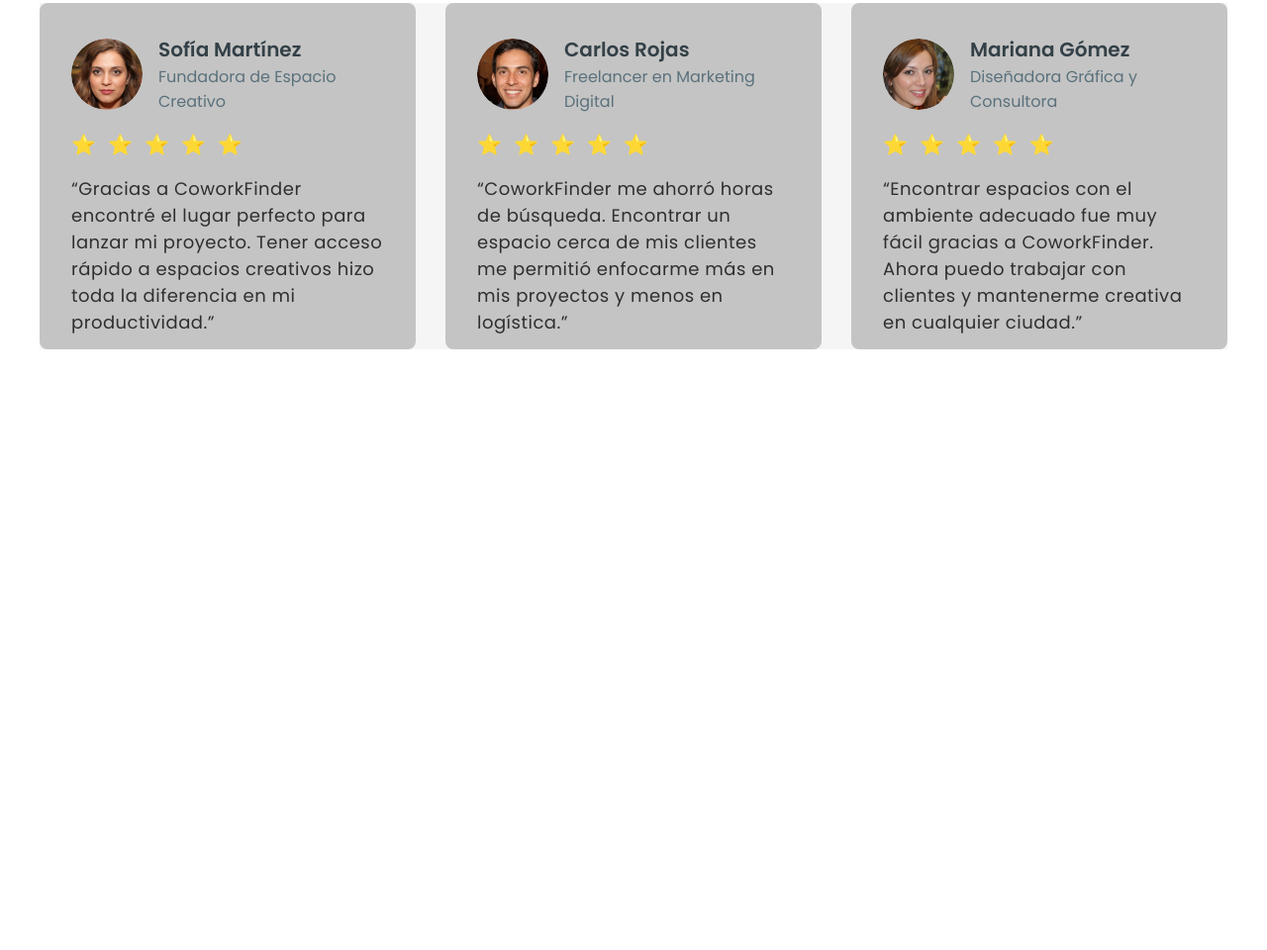
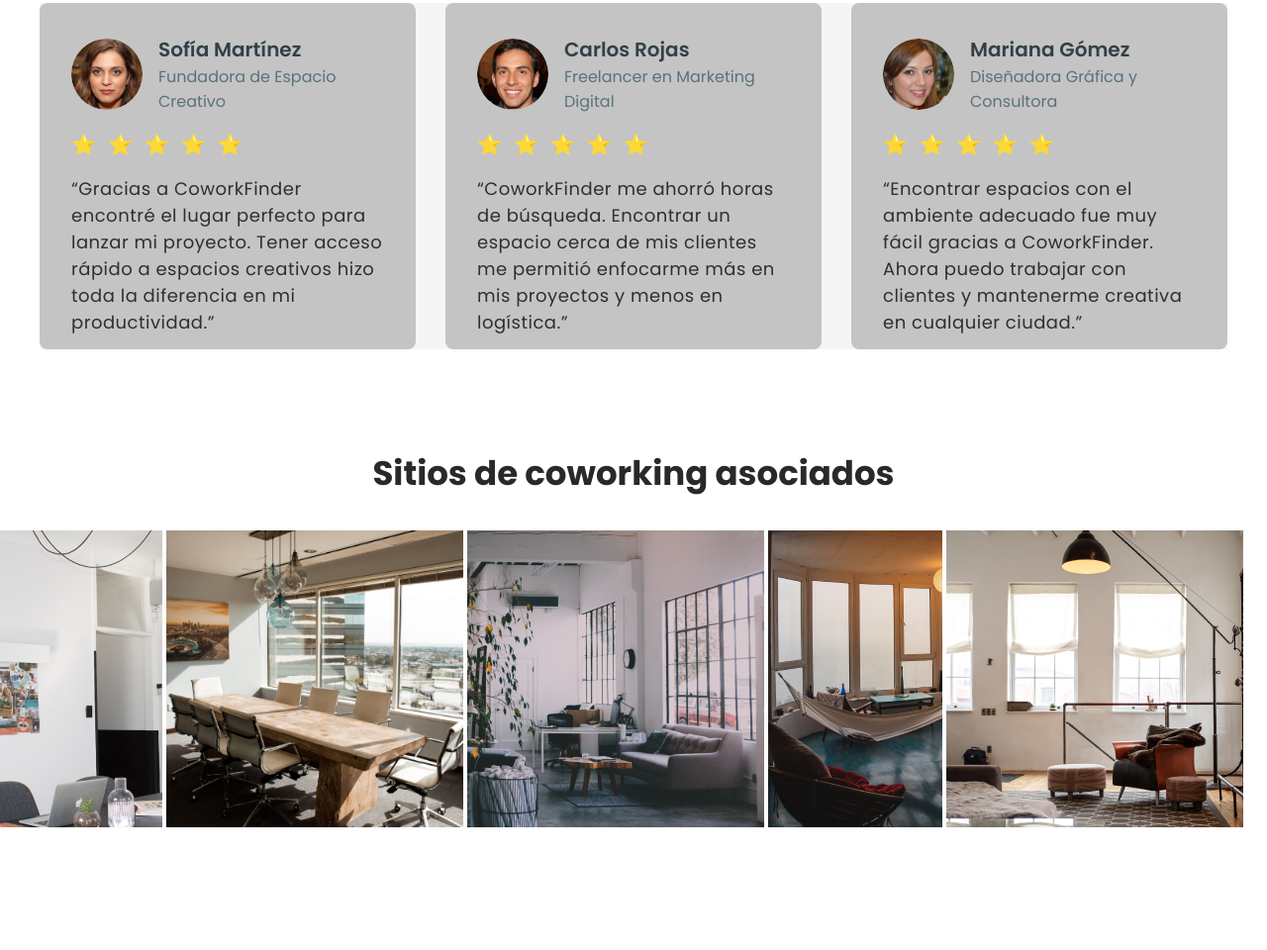
Before and after one commit to jesu1090p/CoworkFinder, a plain HTML site: page index.html in a window 1280 px wide. Shown: the part 2586-3546 px from the top of the page at 99% size. Before the commit the page ends 3039 px from the top, so only its background shows below. Drawn offline with nearby package versions, Linux system fonts and the light colour scheme.

Commit message:
dded gallery with animations. Pending final styles

```diff
--- a/index.html
+++ b/index.html
@@ -10,6 +10,7 @@
         <link rel="stylesheet" href="styles/coworking-area.css">
         <link rel="stylesheet" href="styles/form.css">
         <link rel="stylesheet" href="styles/valoraciones.css">
+        <link rel="stylesheet" href="styles/galeria.css">
         <link href="https://unpkg.com/aos@2.3.1/dist/aos.css" rel="stylesheet">
         <style>
             ::selection {
@@ -213,6 +214,20 @@
         </div>
     </section>
     <!--Fin de las valoraciones-->
+
+    <!--Inicio de la galeria-->
+    <section class="galeria_asociados">
+        <p style="padding-bottom: 32px;">Sitios de coworking asociados</p>
+        <div class="galeria">
+            <img src="./assets/gallery/Gallery1.png" alt="Galeria de CoworkFinder" data-aos="fade-right" data-aos-delay="300" data-aos-anchor-placement="bottom-bottom">
+            <img src="./assets/gallery/Gallery4.png" alt="Galeria de CoworkFinder" data-aos="fade-right" data-aos-delay="400" data-aos-anchor-placement="bottom-bottom">
+            <img src="./assets/gallery/Gallery3.png" alt="Galeria de CoworkFinder" data-aos="fade-right" data-aos-delay="500" data-aos-anchor-placement="bottom-bottom">
+            <img src="./assets/gallery/Gallery2.png" alt="Galeria de CoworkFinder" data-aos="fade-right" data-aos-delay="600" data-aos-anchor-placement="bottom-bottom">
+            <img src="./assets/gallery/Gallery5.png" alt="Galeria de CoworkFinder" data-aos="fade-right" data-aos-delay="700" data-aos-anchor-placement="bottom-bottom">
+        </div>
+    </section>
+    <!--Fin de la galeria-->
+
     <!--Animaciones de AOL-->
     <script src="https://unpkg.com/aos@2.3.1/dist/aos.js"></script>
     <script>
--- /dev/null
+++ b/styles/galeria.css
@@ -0,0 +1,16 @@
+.galeria_asociados p {
+    font-family: "Poppins", sans-serif;
+    font-size: 34px;
+    color: #292929;
+    text-align: center;
+    font-weight: bold;
+}
+
+.galeria img {
+    max-width: 300px;
+    object-fit: contain;
+}
+
+.galeria {
+    padding-bottom: 120px;
+}
```
Also changed, not shown: assets/gallery/Gallery1.png (added), assets/gallery/Gallery2.png (added), assets/gallery/Gallery3.png (added), assets/gallery/Gallery4.png (added), assets/gallery/Gallery5.png (added).
